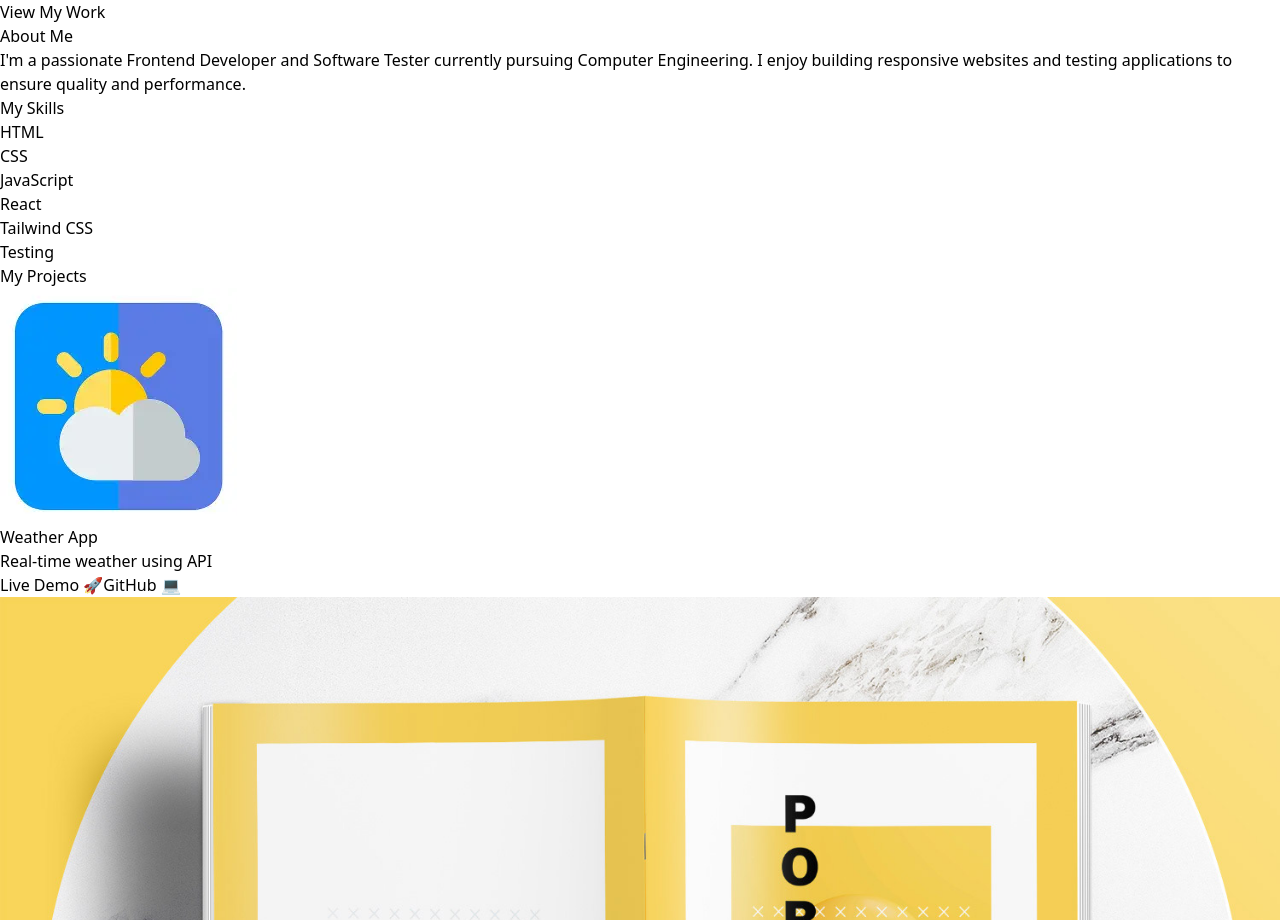
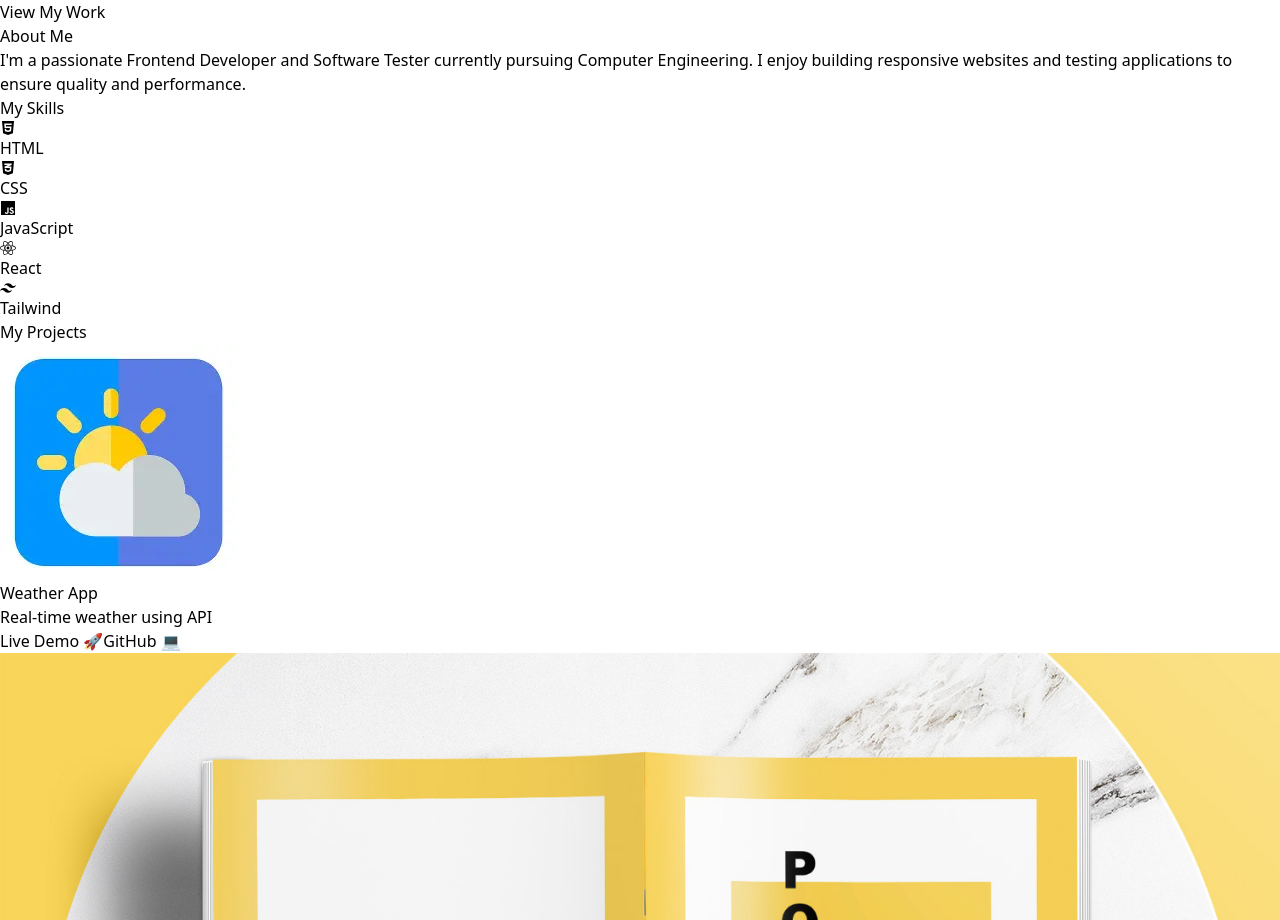
Before and after one commit to rushikeshnirpal/my-portfolio, a React (Vite) app: page / in a window 1280 px wide. Shown: the part 1009-1929 px from the top of the page. Built offline with nearby package versions, Linux system fonts and the light colour scheme.

Commit message:
added profile image

```diff
--- a/package.json
+++ b/package.json
@@ -16,6 +16,7 @@
     "aos": "^2.3.4",
     "react": "^19.2.4",
     "react-dom": "^19.2.4",
+    "react-icons": "^5.6.0",
     "react-type-animation": "^3.2.0"
   },
   "devDependencies": {
--- a/src/components/Skills.jsx
+++ b/src/components/Skills.jsx
@@ -1,16 +1,37 @@
+import { FaHtml5, FaCss3Alt, FaJs, FaReact } from "react-icons/fa";
+import { SiTailwindcss } from "react-icons/si";
+
 function Skills() {
   return (
     <div id="skills" className="mt-32 px-6 text-center">
       <h2 className="text-3xl font-bold mb-10">My Skills</h2>
 
-      <div className="flex flex-wrap justify-center gap-6">
+      <div className="grid grid-cols-2 md:grid-cols-3 gap-8">
 
-        <div className="bg-white shadow-md px-6 py-4 rounded-lg">HTML</div>
-        <div className="bg-white shadow-md px-6 py-4 rounded-lg">CSS</div>
-        <div className="bg-white shadow-md px-6 py-4 rounded-lg">JavaScript</div>
-        <div className="bg-white shadow-md px-6 py-4 rounded-lg">React</div>
-        <div className="bg-white shadow-md px-6 py-4 rounded-lg">Tailwind CSS</div>
-        <div className="bg-white shadow-md px-6 py-4 rounded-lg">Testing</div>
+        <div className="bg-white shadow-lg p-6 rounded-xl hover:scale-110 transition">
+          <FaHtml5 className="text-4xl text-orange-500 mx-auto mb-2" />
+          <p>HTML</p>
+        </div>
+
+        <div className="bg-white shadow-lg p-6 rounded-xl hover:scale-110 transition">
+          <FaCss3Alt className="text-4xl text-blue-500 mx-auto mb-2" />
+          <p>CSS</p>
+        </div>
+
+        <div className="bg-white shadow-lg p-6 rounded-xl hover:scale-110 transition">
+          <FaJs className="text-4xl text-yellow-400 mx-auto mb-2" />
+          <p>JavaScript</p>
+        </div>
+
+        <div className="bg-white shadow-lg p-6 rounded-xl hover:scale-110 transition">
+          <FaReact className="text-4xl text-cyan-400 mx-auto mb-2" />
+          <p>React</p>
+        </div>
+
+        <div className="bg-white shadow-lg p-6 rounded-xl hover:scale-110 transition">
+          <SiTailwindcss className="text-4xl text-sky-400 mx-auto mb-2" />
+          <p>Tailwind</p>
+        </div>
 
       </div>
     </div>
```
Also changed, not shown: 1 other file (tests, documents, lock files or other folders).
